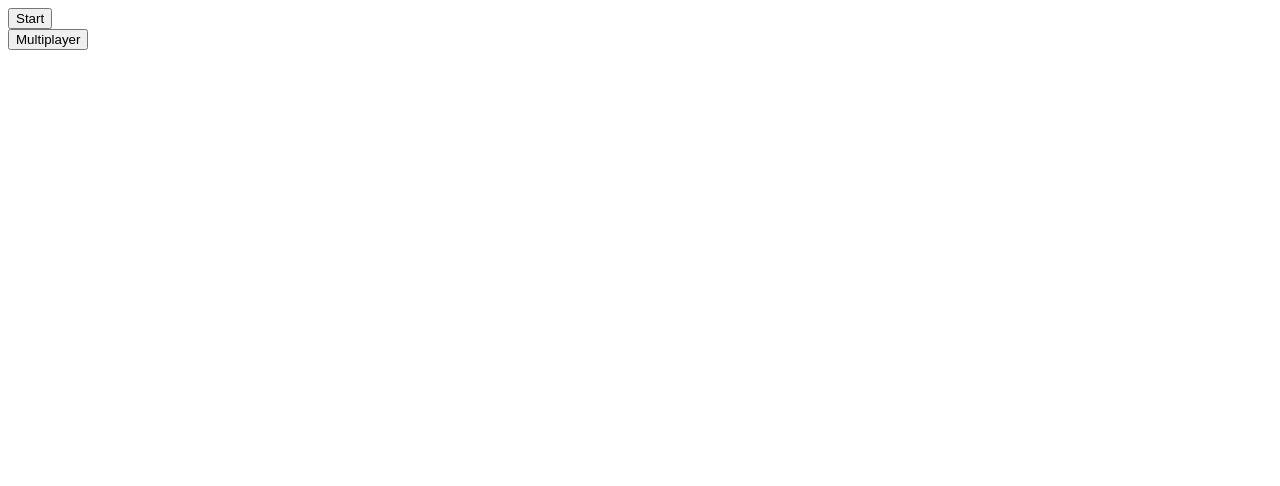
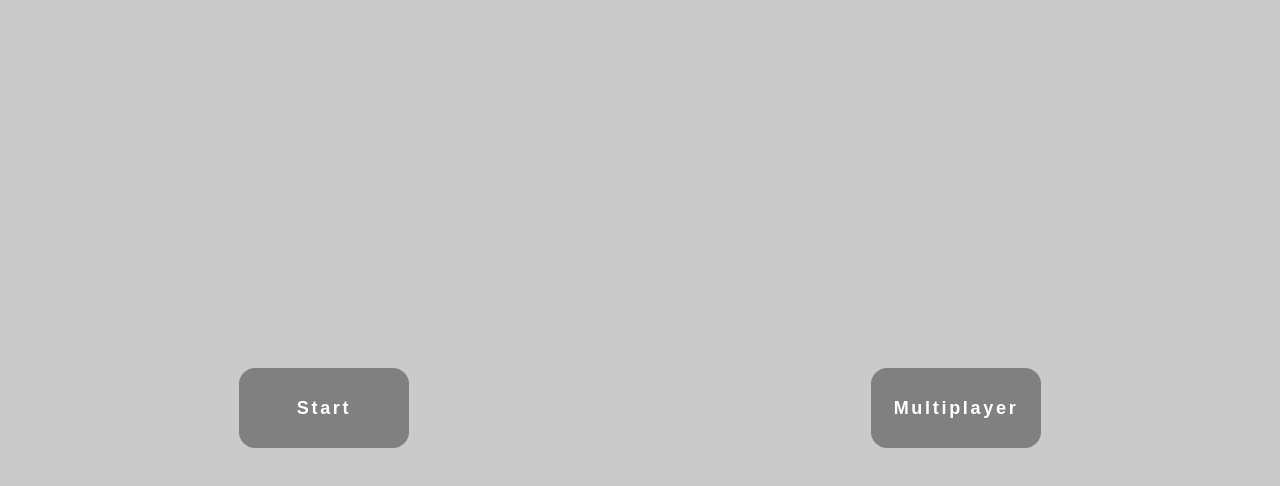
Before and after one commit to TheBiggestTrees/TicTacToe, a plain HTML site: page index.html in a window 1280 px wide. Drawn offline with Linux system fonts and the light colour scheme.

Commit message:
Main menu style
Basic styling for main menu

```diff
--- a/index.html
+++ b/index.html
@@ -9,7 +9,7 @@
 <body>
     <div class="mainMenu">
         <div class="single">
-            <button onclick="beginGame()">Start</button>
+            <button type="button" onclick="beginGame()">Start</button>
         </div>
 
         <div class="multi">
@@ -18,7 +18,6 @@
     </div>
 
     <div class="playerSelect hidden">
-        <form>
             <label for="name">Name:
                 <input id="name" type="text" placeholder="Orion">
             </label>
@@ -28,7 +27,6 @@
             <label for="O">O</label>
             <input type="radio" id="O" name="marker" value="O">
             <button type="button" onclick="gameStart()">Start Game</button>
-        </form>
     </div>
 
     <div class="grid hidden">
@@ -69,5 +67,5 @@
         </div>
     </div>
 </body>
-<script src="src/script.js" defer></script>
+<script src="src/script.js"></script>
 </html>
--- a/src/style.css
+++ b/src/style.css
@@ -1,3 +1,7 @@
+* {
+    background-color: #cacaca;
+}
+
 .grid {
     margin: 75px auto;
     display: grid;
@@ -17,6 +21,67 @@
     height: 90%;
 }
 
+.mainMenu {
+    display: grid;
+    height: 100vh;
+    grid-template-columns: repeat(2, 1fr);
+    justify-items: center;
+    align-items: center;
+}
+
+.single > button {
+    border: none;
+    border-radius: 16px;
+    height: 80px;
+    width: 170px;
+    background-color: grey;
+    color: white;
+    font-size: large;
+    font-weight: bold;
+    letter-spacing: 0.15em;
+}
+
+.multi > button {
+    border: none;
+    border-radius: 16px;
+    height: 80px;
+    width: 170px;
+    background-color: grey;
+    color: white;
+    font-size: large;
+    font-weight: bold;
+    letter-spacing: 0.15em;
+}
+
+.single > button:hover {
+    background-color: rgb(112, 112, 112);
+    width: 180px;
+    height: 90px;
+    transition: all .2s ease-in-out;
+}
+
+.multi > button:hover {
+    background-color: rgb(112, 112, 112);
+    width: 180px;
+    height: 90px;
+    transition: all .2s ease-in-out;
+}
+
+.single > button:active {
+    background-color: rgba(112, 112, 112, 0.507);
+    border: 1px solid white;
+}
+
+.multi > button:active {
+    background-color: rgba(112, 112, 112, 0.507);
+    border: 1px solid white;
+}
+
+.playerSelect {
+    display: flex;
+    flex-direction: column;
+}
+
 .hidden {
     display: none;
 }
```
